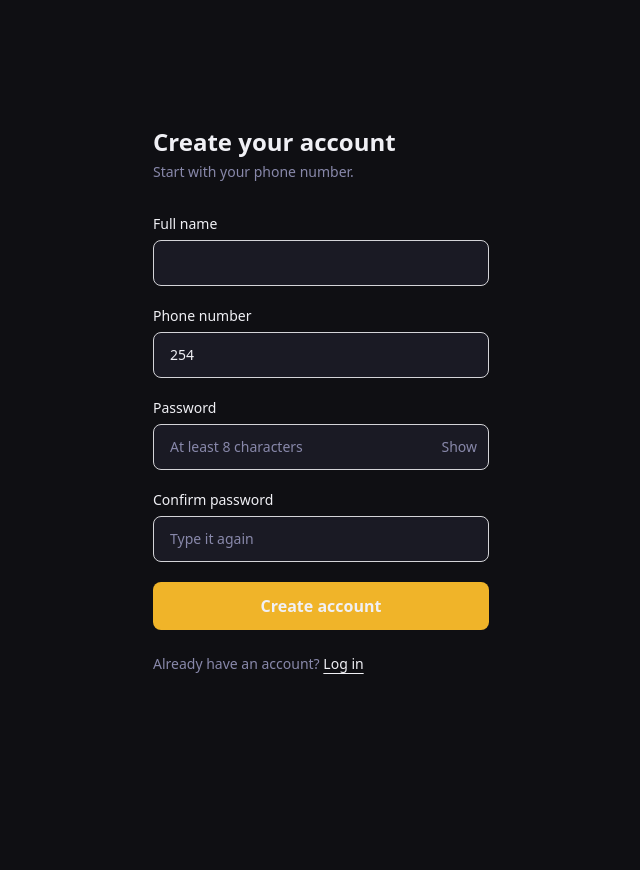
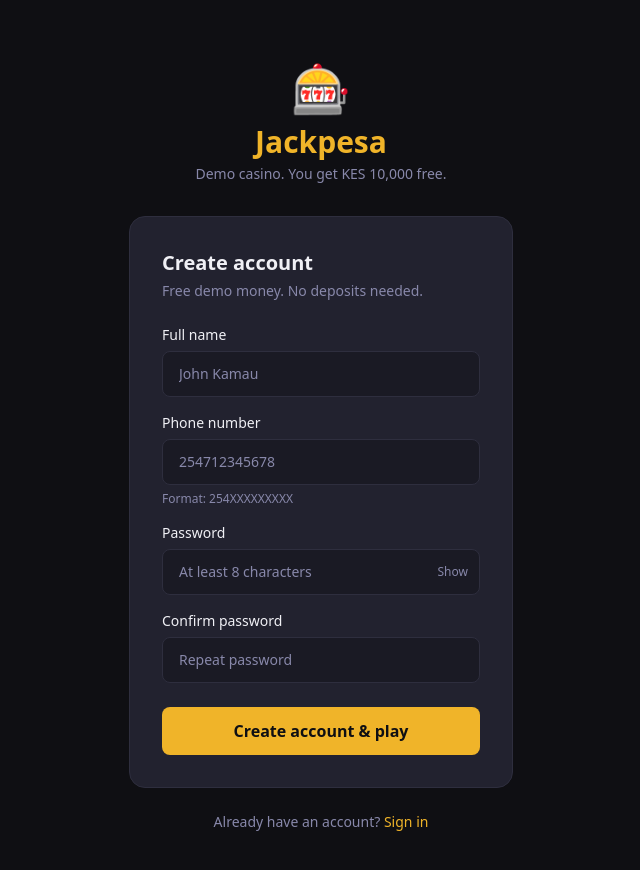
Before and after one commit to GitauGriffinke/jackpesa, a Next.js app: page /signup in a window 1280 px wide. Shown: the top 870 px of the page, without its empty margins (319-959 px from the left). Before the commit the page ends 800 px from the top, so only its background shows below. Built offline with nearby package versions, Linux system fonts and the light colour scheme.

Commit message:
feat: dark theme login and signup pages

```diff
--- a/app/signup/page.tsx
+++ b/app/signup/page.tsx
@@ -1,150 +1,107 @@
 "use client";
-
 import { useState } from "react";
+import Link from "next/link";
 import { useRouter } from "next/navigation";
-
-const PHONE_PATTERN = /^254\d{9}$/;
 
 export default function SignupPage() {
   const router = useRouter();
   const [name, setName] = useState("");
-  const [phone, setPhone] = useState("254");
+  const [phone, setPhone] = useState("");
   const [password, setPassword] = useState("");
   const [confirm, setConfirm] = useState("");
-  const [showPassword, setShowPassword] = useState(false);
+  const [showPw, setShowPw] = useState(false);
   const [error, setError] = useState<string | null>(null);
-  const [submitting, setSubmitting] = useState(false);
+  const [loading, setLoading] = useState(false);
 
-  async function handleSubmit(event: React.FormEvent<HTMLFormElement>) {
-    event.preventDefault();
+  async function handleSubmit(e: React.FormEvent<HTMLFormElement>) {
+    e.preventDefault();
     setError(null);
-
-    if (name.trim().length < 2) {
-      setError("Enter your full name");
-      return;
-    }
-    if (!PHONE_PATTERN.test(phone)) {
-      setError("Phone must look like 254XXXXXXXXX");
-      return;
-    }
-    if (password.length < 8) {
-      setError("Password must be at least 8 characters");
-      return;
-    }
-    if (password !== confirm) {
-      setError("The two passwords do not match");
-      return;
-    }
-
-    setSubmitting(true);
-    const response = await fetch("/api/auth/register", {
+    if (password !== confirm) { setError("Passwords do not match."); return; }
+    setLoading(true);
+    const res = await fetch("/api/auth/register", {
       method: "POST",
       headers: { "Content-Type": "application/json" },
-      body: JSON.stringify({ name: name.trim(), phone, password }),
+      body: JSON.stringify({ name, phone, password }),
     });
-    setSubmitting(false);
-
-    if (!response.ok) {
-      const data = await response.json().catch(() => null);
-      setError(data?.error ?? "Sign up failed. Try again.");
-      return;
-    }
+    const data = await res.json().catch(() => null);
+    setLoading(false);
+    if (!res.ok) { setError(data?.error ?? "Registration failed."); return; }
     router.push("/dashboard");
   }
 
-  const inputClass =
-    "w-full rounded-lg border border-zinc-300 bg-surface px-4 py-3 text-text placeholder:text-text-muted focus:border-accent focus:outline-none focus-visible:ring-2 focus-visible:ring-accent";
+  const inputClass = "w-full rounded-lg border border-border bg-surface px-4 py-3 text-text placeholder:text-text-muted focus:border-accent focus:outline-none focus-visible:ring-1 focus-visible:ring-accent";
 
   return (
-    <main className="mx-auto flex min-h-screen w-full max-w-sm flex-col justify-center px-6 py-12">
-      <h1 className="text-2xl font-bold text-text">Create your account</h1>
-      <p className="mt-1 text-sm text-text-muted">Start with your phone number.</p>
+    <main className="flex min-h-screen flex-col items-center justify-center px-4 py-16">
+      <div className="w-full max-w-sm">
+        <div className="mb-8 text-center">
+          <span className="text-5xl">🎰</span>
+          <h1 className="mt-3 text-3xl font-bold text-accent">Jackpesa</h1>
+          <p className="mt-1 text-sm text-text-muted">Demo casino. You get KES 10,000 free.</p>
+        </div>
 
-      <form onSubmit={handleSubmit} className="mt-8 flex flex-col gap-5" noValidate>
+        <div className="rounded-2xl border border-border bg-card p-8">
+          <h2 className="text-xl font-bold text-text">Create account</h2>
+          <p className="mt-1 text-sm text-text-muted">Free demo money. No deposits needed.</p>
+
+          <form onSubmit={handleSubmit} className="mt-6 flex flex-col gap-4" noValidate>
             <label className="flex flex-col gap-1.5 text-sm font-medium text-text">
               Full name
-          <input
-            className={inputClass}
-            autoComplete="name"
-            value={name}
-            onChange={(e) => setName(e.target.value)}
-          />
+              <input className={inputClass} placeholder="John Kamau" value={name} onChange={e => setName(e.target.value)} autoComplete="name" />
             </label>
 
             <label className="flex flex-col gap-1.5 text-sm font-medium text-text">
               Phone number
-          <input
-            className={inputClass}
-            inputMode="numeric"
-            autoComplete="tel"
-            placeholder="254XXXXXXXXX"
-            value={phone}
-            onChange={(e) => setPhone(e.target.value.replace(/\D/g, ""))}
-          />
+              <input className={inputClass} type="tel" placeholder="254712345678" value={phone} onChange={e => setPhone(e.target.value.trim())} autoComplete="tel" />
+              <span className="text-xs text-text-muted">Format: 254XXXXXXXXX</span>
             </label>
 
             <label className="flex flex-col gap-1.5 text-sm font-medium text-text">
               Password
-          <span className="relative">
+              <div className="relative">
                 <input
-              className={`${inputClass} pr-16`}
-              type={showPassword ? "text" : "password"}
-              autoComplete="new-password"
+                  className={inputClass}
+                  type={showPw ? "text" : "password"}
                   placeholder="At least 8 characters"
                   value={password}
-              onChange={(e) => setPassword(e.target.value)}
+                  onChange={e => setPassword(e.target.value)}
+                  autoComplete="new-password"
                 />
-            <ToggleButton shown={showPassword} onToggle={() => setShowPassword((s) => !s)} />
-          </span>
+                <button type="button" onClick={() => setShowPw(p => !p)} className="absolute right-3 top-1/2 -translate-y-1/2 text-text-muted hover:text-text text-xs">
+                  {showPw ? "Hide" : "Show"}
+                </button>
+              </div>
             </label>
 
             <label className="flex flex-col gap-1.5 text-sm font-medium text-text">
               Confirm password
-          <span className="relative">
               <input
-              className={`${inputClass} pr-16`}
-              type={showPassword ? "text" : "password"}
+                className={inputClass}
+                type={showPw ? "text" : "password"}
+                placeholder="Repeat password"
+                value={confirm}
+                onChange={e => setConfirm(e.target.value)}
                 autoComplete="new-password"
-              placeholder="Type it again"
-              value={confirm}
-              onChange={(e) => setConfirm(e.target.value)}
               />
-          </span>
             </label>
 
-        {error && (
-          <p role="alert" className="text-sm text-danger">
-            {error}
-          </p>
-        )}
+            {error && <p role="alert" className="text-sm text-danger">{error}</p>}
 
             <button
               type="submit"
-          disabled={submitting}
-          className="rounded-lg bg-accent px-4 py-3 font-semibold text-text transition-colors hover:bg-accent-hover focus-visible:ring-2 focus-visible:ring-text focus-visible:outline-none disabled:opacity-60"
+              disabled={loading}
+              className="mt-2 rounded-lg bg-accent py-3 font-semibold text-page transition-colors hover:bg-accent-hover disabled:opacity-60"
             >
-          {submitting ? "Creating account..." : "Create account"}
+              {loading ? "Creating account…" : "Create account & play"}
             </button>
           </form>
+        </div>
 
-      <p className="mt-6 text-sm text-text-muted">
+        <p className="mt-6 text-center text-sm text-text-muted">
           Already have an account?{" "}
-        <a href="/login" className="font-medium text-text underline underline-offset-4">
-          Log in
-        </a>
+          <Link href="/login" className="font-medium text-accent hover:text-accent-hover">Sign in</Link>
         </p>
+      </div>
     </main>
   );
 }
-
-function ToggleButton({ shown, onToggle }: { shown: boolean; onToggle: () => void }) {
-  return (
-    <button
-      type="button"
-      onClick={onToggle}
-      className="absolute inset-y-0 right-3 my-auto h-fit text-sm font-medium text-text-muted hover:text-text"
-    >
-      {shown ? "Hide" : "Show"}
-    </button>
-  );
-}
```
Lines whose indentation alone changed are shown as unchanged.
